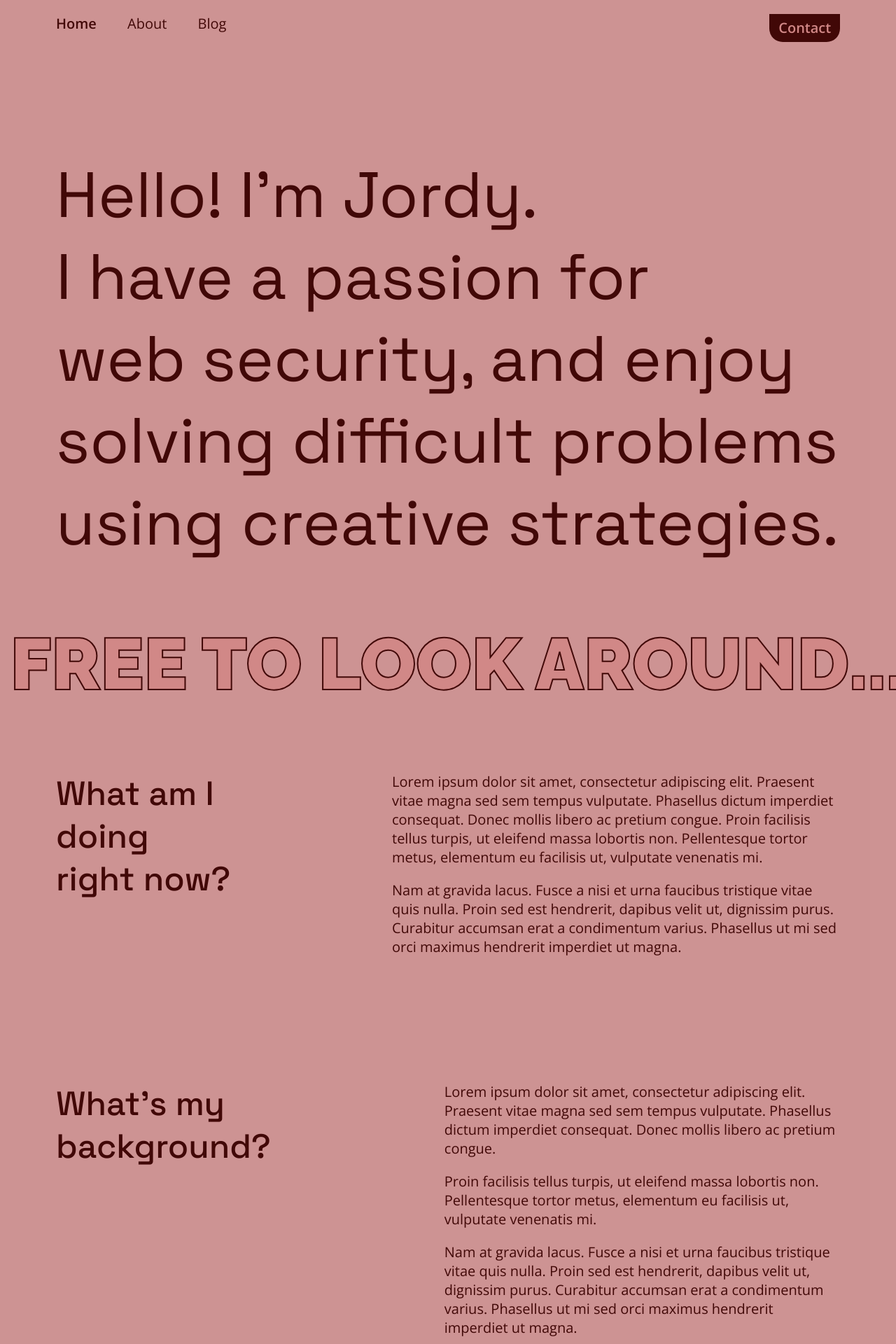
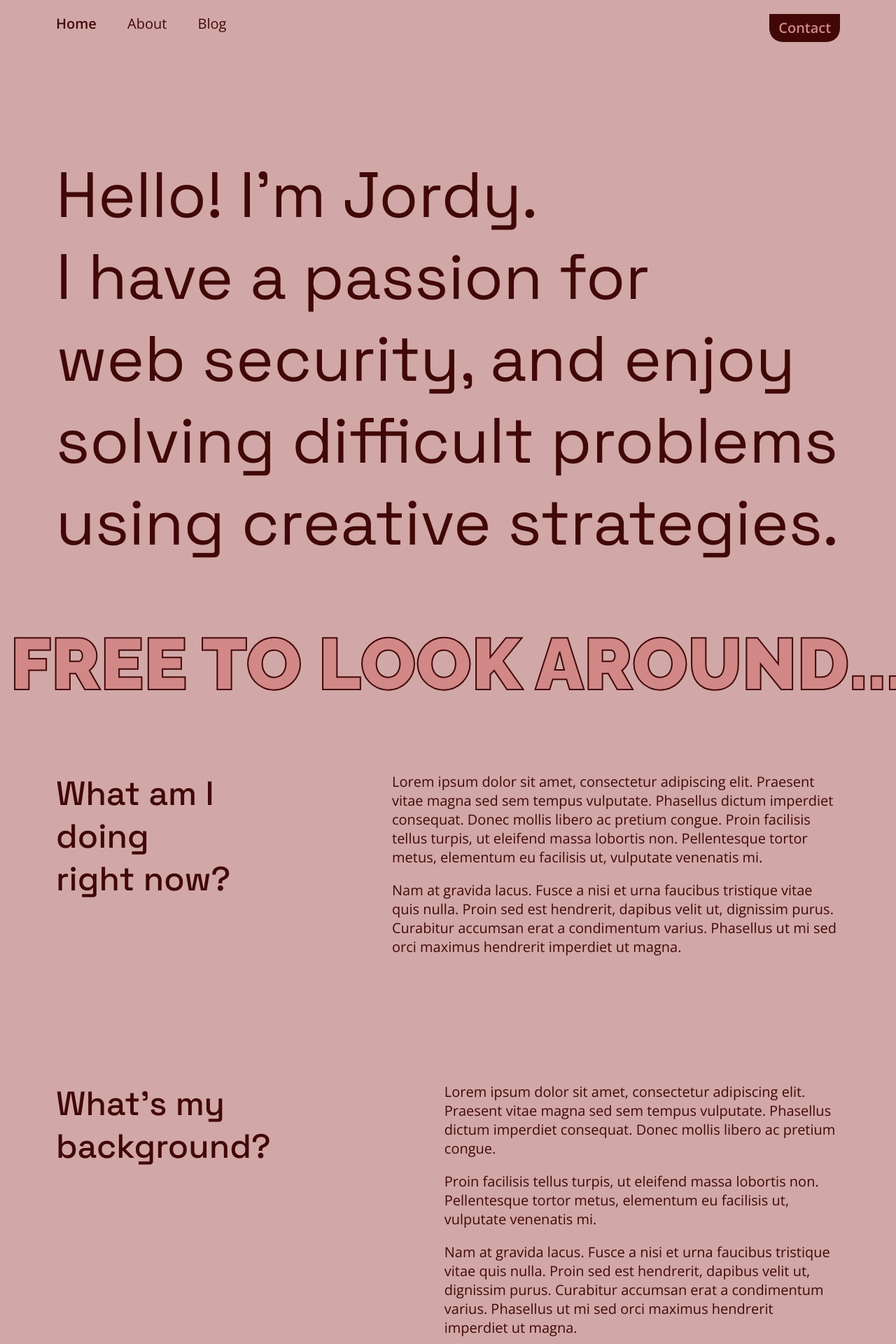
Before and after one commit to jschoolmeesters/portfolio, a Jekyll site: the page built from index.md, in a window 1280 px wide. Shown: the top 1920 px of the page at 70% size. Built offline with Jekyll 4.4.1, drawn with Linux system fonts in a browser that asks for light colours.

Commit message:
bg color saturation1

```diff
--- a/_sass/theme/_base.scss
+++ b/_sass/theme/_base.scss
@@ -14,11 +14,11 @@ body {
 }
 
 @keyframes bganimation {
-  0% {background: #39AAB0;}
-  25% {background: #E78F8E;}
+  0% {background: #66ABAE;}
+  25% {background: #E3A8A6;}
   50% {background: #7AAE9C;}
   75%{background: #E2B265;}
-  100% {background: #39AAB0;}
+  100% {background: #66ABAE;}
 }
 
 @keyframes coloranimation {
```
